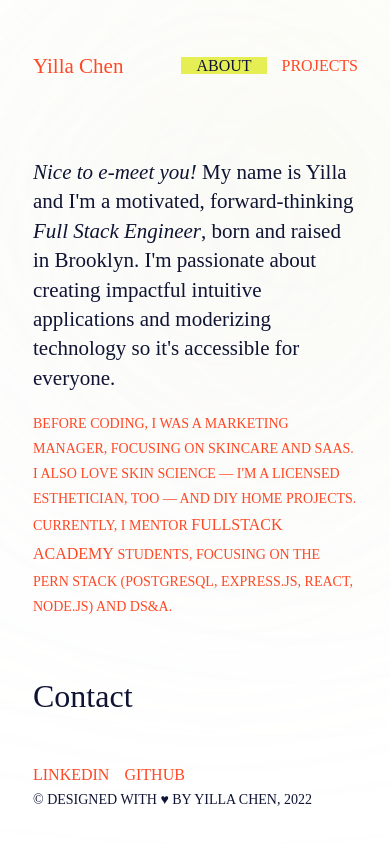
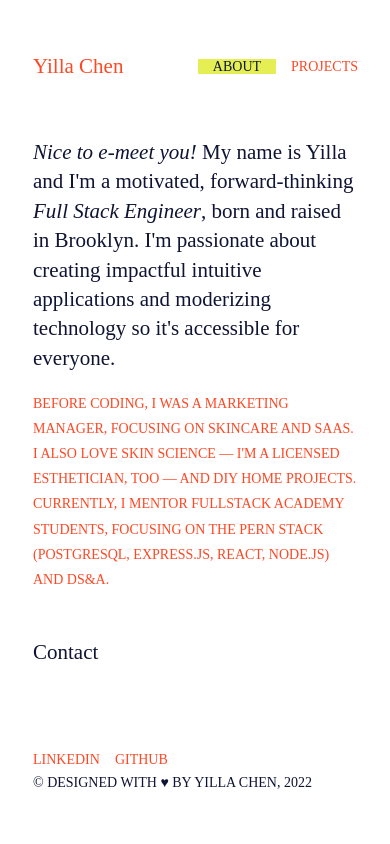
Before and after one commit to yillachen/portfolio, a React (Create React App) app: page /about in a window 390 px wide. Built offline with nearby package versions, Linux system fonts and the light colour scheme.

Commit message:
fix: mobile opt on divs

```diff
--- a/public/index.html
+++ b/public/index.html
@@ -12,7 +12,7 @@
   </head>
   <body>
     <div id="root"></div>
-    <div class="greenCircle"></div>
-    <div class="lavCircle"></div>
+    <!-- <div class="greenCircle"></div>
+    <div class="lavCircle"></div> -->
   </body>
 </html>
--- a/public/styles.css
+++ b/public/styles.css
@@ -55,12 +55,18 @@ h1 > a:hover {
 }
 
 h2,
-h2 > span {
+h2 > span,
+h2 .label {
   color: #0f1433;
   font-family: "Tiempos Fine";
   font-weight: normal;
   font-size: 32px;
   line-height: 140%;
+}
+
+h2 .label {
+  padding: 0 50px 0 0;
+  width: 200px;
 }
 
 .nav,
@@ -164,11 +170,17 @@ h3 > a {
     background-color: #fff;
     overflow: hidden;
   }
-  * {
+  *,
+  a,
+  a:link,
+  a:active,
+  a:hover,
+  a:visited {
     font-size: 14px;
   }
   h1,
-  h1 > a {
+  h1 > a,
+  h1 > a:link {
     font-size: 21px;
   }
   h2,
@@ -179,3 +191,33 @@ h3 > a {
     font-size: 14px;
   }
 }
+
+/* scroll test */
+.actions {
+  display: block;
+  position: fixed;
+  bottom: 1rem;
+  left: 1rem;
+  padding: 0.5rem;
+  background-color: rgba(0, 0, 0, 0.5);
+  border-radius: 2rem;
+}
+
+.actions > button {
+  padding: 0.5rem 1.25rem;
+  margin-right: 0.5rem;
+  border-radius: 1.25rem;
+  border: 0;
+  font-size: 1rem;
+  transition: all 0.1s ease-in-out;
+}
+
+.actions > button:hover,
+.actions > button:focus {
+  background-color: black;
+  color: white;
+}
+
+.actions > button:last-child {
+  margin-right: 0;
+}
--- a/src/components/About.tsx
+++ b/src/components/About.tsx
@@ -1,8 +1,8 @@
 import { motion } from "framer-motion";
 import React from "react";
 import IPage from "../interface/page";
-import { AboutFlex, Column, List, Label } from "../styles";
-import { fadeTransition, pageVariant } from "../config/transition";
+import { AboutFlex, Column, List } from "../styles";
+import { fadeTransition, fadeVariant } from "../config/transition";
 
 const About: React.FunctionComponent<IPage> = (props) => {
   return (
@@ -10,7 +10,7 @@ const About: React.FunctionComponent<IPage> = (props) => {
       animate="in"
       initial="out"
       exit="out"
-      variants={pageVariant}
+      variants={fadeVariant}
       transition={fadeTransition}
     >
       <h2>
@@ -33,7 +33,7 @@ const About: React.FunctionComponent<IPage> = (props) => {
       </h3>
 
       <AboutFlex>
-        <Label>Contact</Label>
+        <h2>Contact</h2>
 
         <Column>
           <List>
@@ -48,7 +48,7 @@ const About: React.FunctionComponent<IPage> = (props) => {
       </AboutFlex>
 
       <AboutFlex>
-        <Label>Skills</Label>
+        <h2 className="label">Skills</h2>
 
         <Column>
           <List>
@@ -58,7 +58,7 @@ const About: React.FunctionComponent<IPage> = (props) => {
             <li>React</li>
             <li>React Native</li>
             <li>Redux</li>
-            <li>Node.js / Express.js</li>
+            <li>Node.js / Express.j3s</li>
             <li>PostgreSQL / Sequelize.js</li>
             <li>Styled Components</li>
             <li>MaterialUI</li>
--- a/src/components/Projects.tsx
+++ b/src/components/Projects.tsx
@@ -1,59 +1,22 @@
-import React, { useState } from "react";
+import React from "react";
+import { Link } from 'react-router-dom';
 import IPage from "../interface/page";
 import { ProjectMain } from "../styles";
-import Mesh from "./projects/mesh";
-import Hearth from "./projects/hearth";
 import { motion } from "framer-motion";
-import { fadeTransition, pageVariant } from "../config/transition";
+import { fadeTransition, fadeVariant } from "../config/transition";
 
 const Projects: React.FunctionComponent<IPage> = (props) => {
-  const [showMesh, setMesh] = useState(false);
-  const [showHearth, setHearth] = useState(false);
-
   return (
     <motion.div
       animate="in"
       initial="out"
       exit="out"
-      variants={pageVariant}
+      variants={fadeVariant}
       transition={fadeTransition}
     >
       <ProjectMain>
-        {!showMesh ? (
-          <div
-            onClick={() => {
-              setMesh(true);
-            }}
-          >
-            <h2>Mesh</h2>
-          </div>
-        ) : (
-          <div
-            onClick={() => {
-              setMesh(false);
-            }}
-          >
-            <Mesh name={"Mesh"} />
-          </div>
-        )}
-
-        {!showHearth ? (
-          <div
-            onClick={() => {
-              setHearth(true);
-            }}
-          >
-            <h2>Hearth</h2>
-          </div>
-        ) : (
-          <div
-            onClick={() => {
-              setHearth(false);
-            }}
-          >
-            <Hearth name={"Hearth"} />
-          </div>
-        )}
+        <Link to="/projects/mesh">Mesh</Link>
+        <Link to="/projects/hearth">Hearth</Link>
       </ProjectMain>
     </motion.div>
   );
--- a/src/components/Routes.tsx
+++ b/src/components/Routes.tsx
@@ -10,7 +10,7 @@ import Navbar from "./Navbar";
 import Footer from "./Footer";
 import { Body } from "../styles";
 import { AnimatePresence, motion } from "framer-motion";
-import { fadeTransition, pageVariant } from "../config/transition";
+import { fadeTransition, fadeVariant } from "../config/transition";
 
 const Routes: React.FunctionComponent<{}> = (props) => {
   return (
@@ -20,7 +20,7 @@ const Routes: React.FunctionComponent<{}> = (props) => {
         animate="in"
         initial="out"
         exit="out"
-        variants={pageVariant}
+        variants={fadeVariant}
         transition={fadeTransition}
       >
         <Body>
--- a/src/components/projects/mesh.tsx
+++ b/src/components/projects/mesh.tsx
@@ -1,15 +1,25 @@
 import React from "react";
 import IPage from "../../interface/page";
 import { ProjectMain } from "../../styles";
+import { motion } from "framer-motion";
+import { fadeTransition, fadeVariant } from "../../config/transition";
 
 const Mesh: React.FunctionComponent<IPage> = (props) => {
   return (
+    <motion.div
+      animate="in"
+      initial="out"
+      exit="out"
+      variants={fadeVariant}
+      transition={fadeTransition}
+    >
       <ProjectMain>
         <h2>Mesh</h2>
         <p>
           Mesh is a personal safety app that helps you find the safest path to
           your destination, plus automatically alerts your friends if anything
           unexpected happens during your trip.
+        </p>
         <ul>
           <li>
             Plan your safest routes around town with a crime-density heat map
@@ -29,8 +39,8 @@ const Mesh: React.FunctionComponent<IPage> = (props) => {
             reports.
           </li>
         </ul>
-      </p>
       </ProjectMain>
+    </motion.div>
   );
 };
 
--- a/src/config/routes.ts
+++ b/src/config/routes.ts
@@ -1,6 +1,8 @@
 import About from "../components/About";
 import Projects from "../components/Projects";
 import IRoute from "../interface/route";
+import Mesh from '../components/projects/mesh'
+import Hearth from '../components/projects/hearth'
 
 const routes: IRoute[] = [
   {
@@ -21,6 +23,18 @@ const routes: IRoute[] = [
     component: Projects,
     exact: true,
   },
+  {
+    path: "/projects/mesh",
+    name: "Mesh",
+    component: Mesh,
+    exact: true,
+  },
+  {
+    path: "/projects/hearth",
+    name: "Hearth",
+    component: Hearth,
+    exact: true,
+  },
 ];
 
 export default routes;
--- a/src/config/transition.tsx
+++ b/src/config/transition.tsx
@@ -1,4 +1,5 @@
-const pageVariant = {
+// main
+const fadeVariant = {
   in: {
     opacity: 1
   },
@@ -28,6 +29,7 @@ const springTransition = {
   stiffness: 40
 };
 
+// navbar and footer
 const bSpringVariant = {
   in: {
     opacity: 1,
@@ -45,4 +47,23 @@ const bSpringTransition = {
   stiffness: 40
 };
 
-export { pageVariant, fadeTransition, springTransition, springVariant, bSpringTransition, bSpringVariant };
+// projects
+
+const scrollVariant = {
+  in: {
+    opacity: 1,
+    y: 0
+  },
+  out: {
+    opacity: 0,
+    y: '-100vH'
+  },
+};
+
+const scrollTransition = {
+  duration: 0.25,
+  type: 'spring',
+  stiffness: 40
+};
+
+export { fadeVariant, fadeTransition, springTransition, springVariant, bSpringTransition, bSpringVariant, scrollVariant, scrollTransition };
--- a/src/styles.js
+++ b/src/styles.js
@@ -67,10 +67,13 @@ export const Main = styled.div`
 `;
 
 export const Body = styled.div`
-  height: 68vh;
+  height: 65vh;
   overflow-y: scroll;
   overflow-x: hidden;
   padding: 0 15px 0 0;
+    @media screen and (max-width: 768px) {
+      height: 70vH;
+    }
 `;
 
 export const ProjectMain = styled.div`
@@ -89,16 +92,6 @@ export const AboutFlex = styled.div`
   color: ${navy};
 `;
 
-export const Label = styled.h2`
-  padding: 0 50px 0 0;
-  color: ${navy};
-  font-family: "Tiempos Fine";
-  font-weight: normal;
-  font-size: 32px;
-  line-height: 140%;
-  width: 200px;
-`
-
 export const Column = styled.div`
   display: flex;
   flex-wrap: wrap;
@@ -107,7 +100,7 @@ export const Column = styled.div`
 export const List = styled.ul`
   list-style: none;
   line-height: 150%;
-  width: 50vh;
+  width: 50vH;
   padding: 0;
 `;
 
@@ -122,6 +115,10 @@ export const Header = styled.div`
   color: ${navy};
   padding: 25px 0 15px 0;
   margin-bottom: 25px;
+
+  @media screen and (max-width: 768px) {
+    margin-bottom: 5px;
+  }
 `;
 
 export const BottomLinks = styled.div`
@@ -134,12 +131,16 @@ export const BottomBar = styled.div`
   align-content: center;
   align-items: center;
   justify-content: space-between;
-  height: 5vh;
-  padding-top: 25px;
-  margin-top: 25px;
+  height: 8vh;
+  padding: 25px 0 0 0;
+  margin: 25px 0 0 0;
   font-family: "Roboto Mono";
   text-transform: uppercase;
   font-size: 14px;
+
+      @media screen and (max-width: 768px) {
+        padding: 0;
+      }
 `;
 
 export const Nav = styled.div`
```
Lines whose indentation alone changed are shown as unchanged.
